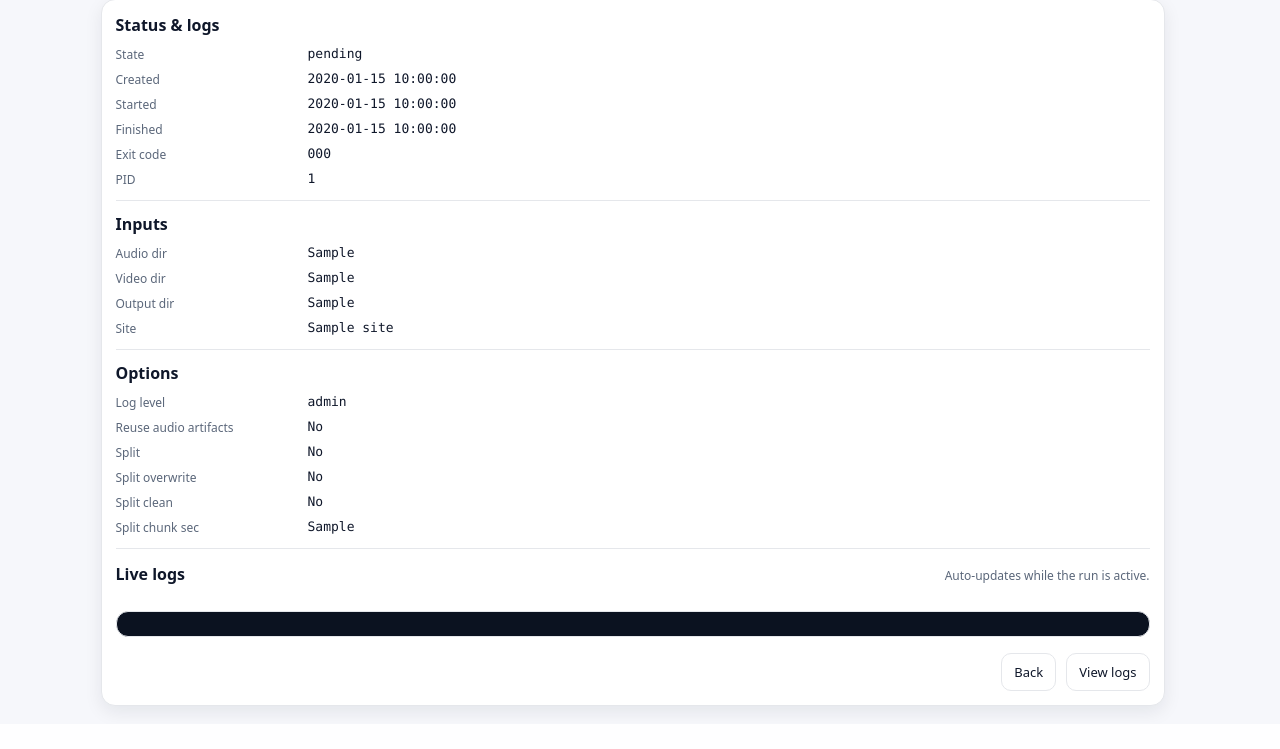
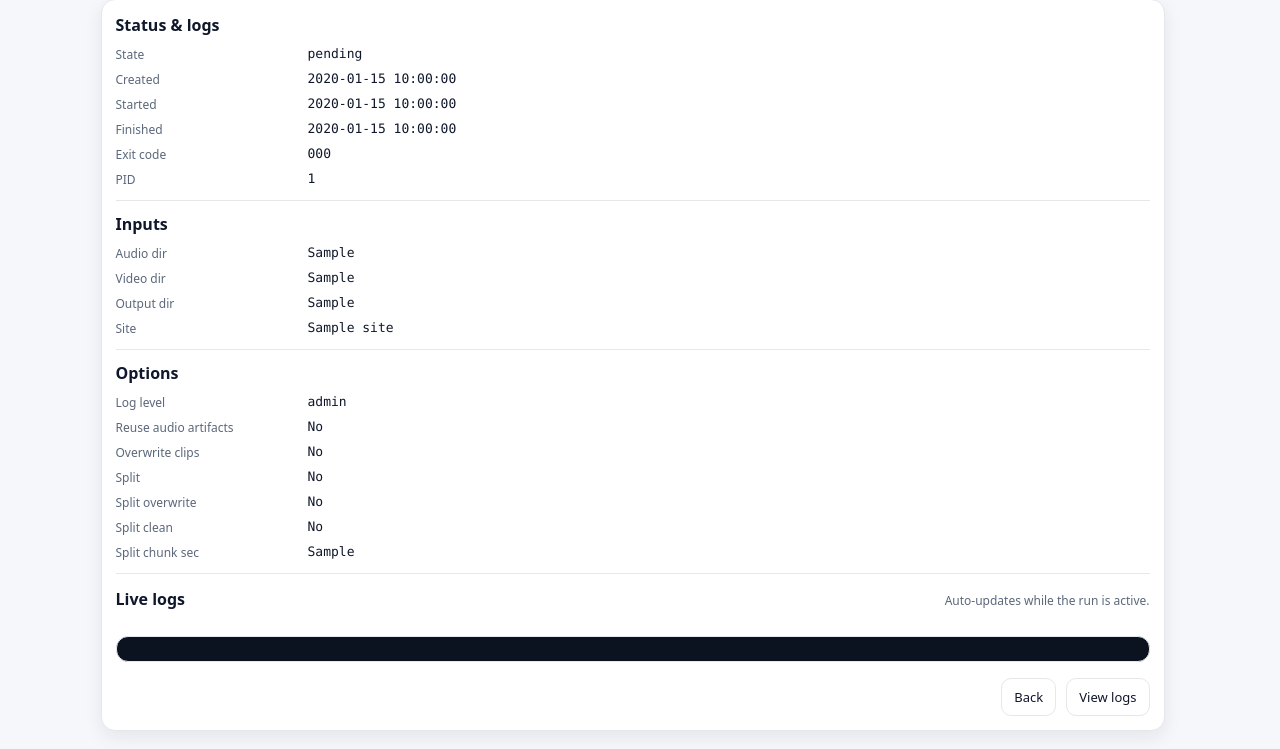
Before and after one commit to BCM-Neurosurgery/video-sync-nbu, a FastAPI app: template scripts/webui/templates/run_detail.html in a window 1280 px wide. Shown: the part 206-955 px from the top of the page. Before the commit the page ends 924 px from the top, so only its background shows below. Run offline with FastAPI, Linux system fonts and the light colour scheme; the template is opened without the code that fills it: most values are stand-ins (such as "Sample title", 1, 10 or a date in 2020).

Commit message:
add overwrite-clips in options section

```diff
--- a/scripts/webui/templates/run_detail.html
+++ b/scripts/webui/templates/run_detail.html
@@ -66,6 +66,8 @@
       <div class="v mono">{{ args.get('log_level','INFO') }}</div>
       <div class="k">Reuse audio artifacts</div>
       <div class="v mono">{{ 'Yes' if args.get('skip_decode') else 'No' }}</div>
+      <div class="k">Overwrite clips</div>
+      <div class="v mono">{{ 'Yes' if args.get('overwrite_clips') else 'No' }}</div>
       <div class="k">Split</div>
       <div class="v mono">{{ 'Yes' if args.get('split') else 'No' }}</div>
       <div class="k">Split overwrite</div>
```
